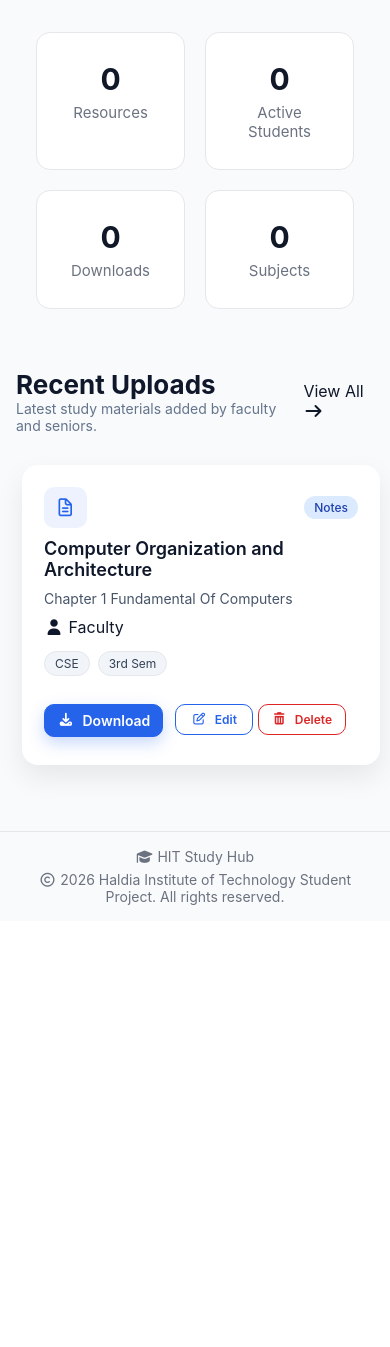
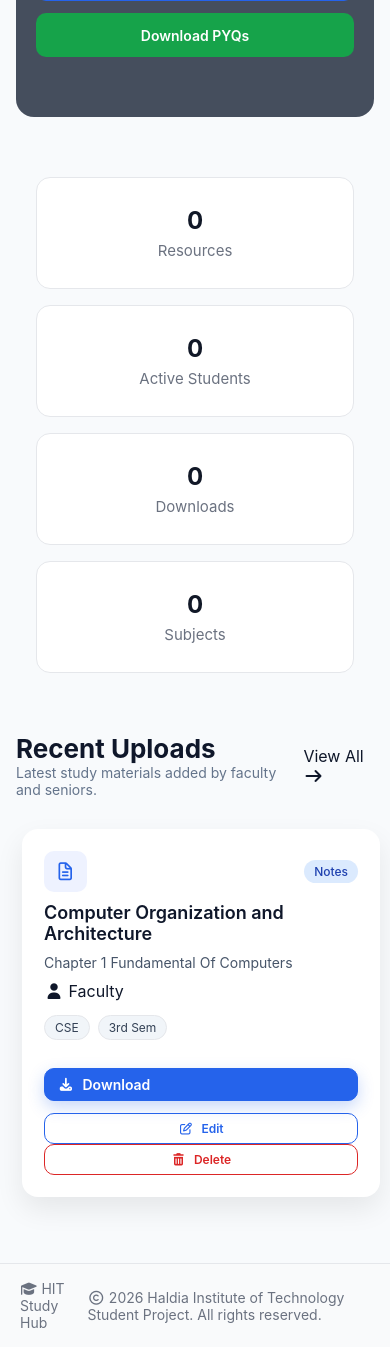
Before and after one commit to mandal-rupa/study-hub, a Flask app: page / in a window 390 px wide; the page is wider, and only the part inside the window is pictured. Shown: the part 550-1897 px from the top of that part. Before the commit the page ends 1455 px from the top of that part, so only its background shows below. Run offline with Flask 3, Linux system fonts and the light colour scheme; a user stored in the database is signed in; data comes from the database, SQL or seed files in the repository; some libraries are stand-ins or nearby versions.

Commit message:
Update style.css

```diff
--- a/static/css/style.css
+++ b/static/css/style.css
@@ -60,16 +60,17 @@ a {
   color: var(--primary);
 }
 
-/* ================= CONTAINER ================= */
+/*  CONTAINER  */
 .container {
   max-width: 1100px;
-  margin: 40px auto;
+  /* margin: 0 auto 40px auto; */
+  margin: 30px auto 40px auto;
   padding: 0 16px;
 }
 
-/* ================= HERO / BANNER ================= */
+/*  HERO / BANNER */
 .hero {
-  background: url("/static/images/banner.jpg") center/cover no-repeat;
+  /* background: url("/static/images/banner.jpg") center/cover no-repeat; */
   padding: 90px 60px;
   border-radius: 18px;
   position: relative;
@@ -370,15 +356,8 @@ a {
   color: #6b7280;
 }
 
-@media (max-width: 600px) {
-  .footer-inner {
-    flex-direction: column;
-    gap: 6px;
-    text-align: center;
-  }
-}
 
-/* ================= FLASH ================= */
+/*  FLASH */
 .flash-success {
   background: #ecfdf5;
   color: #065f46;
@@ -458,22 +426,13 @@ a {
   color: #6b7280;
 }
 
-/* Hover effect (professional feel) */
+/* Hover effect  */
 .stat:hover {
   border-color: #2563eb;
   box-shadow: 0 10px 24px rgba(0, 0, 0, 0.08);
   transform: translateY(-5px);
 }
 
-
-/* Responsive */
-@media (max-width: 768px) {
-  .stats {
-    grid-template-columns: repeat(2, 1fr);
-    gap: 20px;
-  }
-}
-/* ===== RECENT UPLOADS ===== */
 .recent {
   margin-top: 60px;
 }
@@ -1060,3 +969,157 @@ a {
   transform: translateY(-2px);
   box-shadow: 0 8px 20px rgba(220,38,38,0.3);
 }
+
+
+/* FINAL MOBILE RESPONSIVE SYSTEM */
+
+@media (max-width: 1024px) {
+
+  /* Tablet adjustments */
+  .resource-grid,
+  .recent-grid,
+  .pyqs-grid {
+    grid-template-columns: repeat(2, 1fr);
+  }
+
+  .stats {
+    grid-template-columns: repeat(2, 1fr);
+  }
+
+}
+
+/*  MOBILE*/
+
+@media (max-width: 768px) {
+
+  body {
+    overflow-x: hidden;
+  }
+
+  .container {
+    margin: 20px auto;
+    padding: 0 16px;
+  }
+
+  /* NAVBAR  */
+  .navbar {
+    flex-direction: column;
+    align-items: center;
+    gap: 12px;
+    padding: 14px 20px;
+  }
+
+  .nav-links {
+    flex-direction: column;
+    width: 100%;
+    gap: 10px;
+  }
+
+  /*  HERO  */
+  .hero {
+    padding: 60px 20px;
+    text-align: center;
+  }
+
+  .hero-inner {
+  max-width: 100%;
+  margin: 0 auto;
+  text-align: center;
+}
+
+  .hero h1 {
+    font-size: 26px;
+    line-height: 1.3;
+  }
+
+  .hero p {
+    font-size: 14px;
+  }
+
+  .cta {
+    flex-direction: column;
+    gap: 12px;
+  }
+
+  .cta .btn {
+    width: 100%;
+  }
+
+  /* STATS  */
+  .stats {
+    grid-template-columns: 1fr;
+    gap: 16px;
+  }
+
+  /*  RECENT  */
+  .recent-grid {
+    grid-template-columns: 1fr;
+  }
+
+  /*  RESOURCES PAGE  */
+  .resources-page {
+    grid-template-columns: 1fr;
+  }
+
+  .resources-sidebar {
+    margin-bottom: 20px;
+  }
+
+  .resource-grid {
+    grid-template-columns: 1fr;
+  }
+
+  /* RESOURCE CARD BUTTONS  */
+  .card-footer {
+    flex-direction: column;
+  }
+
+  .card-footer .actions {
+    flex-direction: column;
+    gap: 10px;
+  }
+
+  .download-btn,
+  .edit-btn,
+  .delete-btn {
+    width: 100%;
+  }
+
+  /*  PYQS */
+  .pyqs-grid {
+    grid-template-columns: 1fr;
+  }
+
+  .pyqs-hero h1 {
+    font-size: 26px;
+  }
+
+  /*  ADMIN FORM  */
+  .form-row {
+    grid-template-columns: 1fr;
+  }
+
+  .form-actions {
+    flex-direction: column;
+    gap: 14px;
+  }
+
+  .upload-btn {
+    width: 100%;
+  }
+
+}
+
+/* EXTRA SMALL DEVICES */
+
+@media (max-width: 480px) {
+
+  .hero h1 {
+    font-size: 22px;
+  }
+
+  .stat h2 {
+    font-size: 24px;
+  }
+
+}
```
Also changed, not shown: other parts of static/css/style.css (+35 -111 lines).
